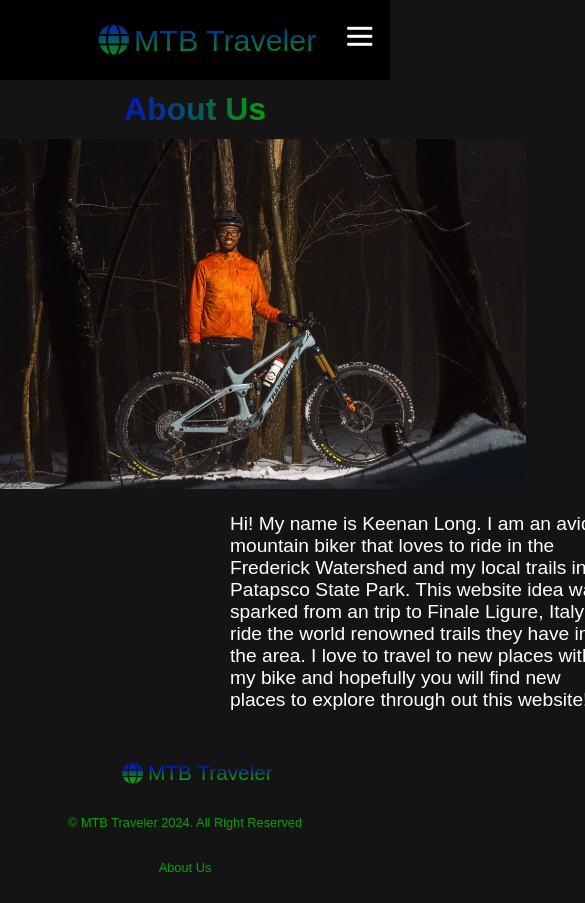
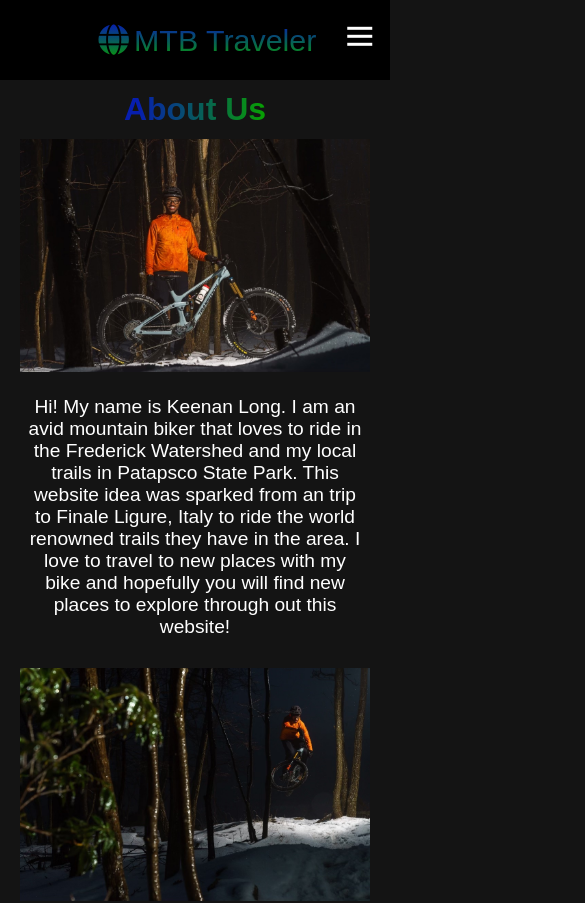
Before and after one commit to keenanlong9/MTB-Traveler, a React (Create React App) app: page /about in a window 390 px wide. Shown: the top 903 px of the page, 585 px wide, since content can reach past the window. Built offline with nearby package versions, Linux system fonts and the light colour scheme; no server answers.

Commit message:
More mobile rendering changes

```diff
--- a/src/components/Footer/Footer.css
+++ b/src/components/Footer/Footer.css
@@ -35,7 +35,7 @@
     }
 }
 
-@media screen and (max-width: 715px) {
+@media screen and (max-width: 800px) {
     .footer_container {
         display: grid;
         justify-content: center;
--- a/src/components/NavBar/NavBar.css
+++ b/src/components/NavBar/NavBar.css
@@ -100,7 +100,6 @@
         opacity: 1;
         transition: all 0.6s ease;
         z-index: 99;
-        /* margin-bottom: 30vh; */
         height: 25vh;
         font-size: 2.0rem;
     }
--- a/src/pages/About/About.css
+++ b/src/pages/About/About.css
@@ -21,18 +21,10 @@
     font-size: 2.4rem;
 }
 
-.about_us_container_photos {
+.about_us_container {
     display: grid;
     grid-template-columns: auto auto;
-    column-gap: 90px;
-}
-
-.about_us_container_info {
-    align-self: left;
-    display: grid;
-    grid-template-columns: auto 350px;
-    column-gap: 200px;
-    margin-left: 150px;
+    text-align: center;
 }
 
 .about_us_photo img {
@@ -83,15 +75,18 @@
         font-size: 1.2rem;
         width: 550px;
     }
-
-    .about_us_container ul {
-        padding: 30px 0px 0px 200px;
-    }
 }
 
 @media screen and (max-width: 1194px) {
     .about_us_container {
         column-gap: 30px;
+    }
+
+    .about_us_container {
+        display: flex;
+        flex-direction: column;
+        align-items: center;
+        gap: 30px;
     }
 }
 
@@ -99,18 +94,14 @@
     .about_us h1 {
         font-size: 2rem;
     }
+}
 
-    .about_us_container {
-        display: flex;
-        flex-direction: column;
-        align-items: center;
+@media screen and (max-width: 450px) {
+    .about_us_photo img {
+        height: 233px;
     }
 
     .about_us_text p {
-        padding: 20px 80px 0px ;
-    }
-
-    .about_us_container ul {
-        padding: 10px 0px;
+        width: 350px
     }
 }
--- a/src/pages/About/About.js
+++ b/src/pages/About/About.js
@@ -11,6 +11,9 @@ export default function About () {
             <NavBar></NavBar>
             <div className="about_us">
                 <h1>About Us</h1>
+                <div className="about_us_container">
+                    <div className='about_us_cell_1'>
+                        {/* Could remove this div */}
                         <div className="about_us_container_photos">
                             <div className="about_us_photo">
                                 <img
@@ -19,14 +22,8 @@ export default function About () {
                                     alt="A headshot of Keenan"
                                 />
                             </div>
-                <div className="about_us_photo">
-                <img
-                    src={ridingPhoto}
-                    name="photo_2"
-                    alt="A riding shot of Keenan"
-                />
                         </div>
-            </div>
+                        {/* Could remove this div */}
                         <div className="about_us_container_info">
                             <div className="about_us_text">
                                 <p>
@@ -38,6 +35,21 @@ export default function About () {
                                     you will find new places to explore through out this website!
                                 </p>
                             </div>
+                        </div>
+                    </div>
+                    <div className='about_us_cell_2'>
+                        {/* Could remove this div */}
+                        <div className="about_us_container_photos">
+                            <div className="about_us_photo">
+                                <img
+                                    src={ridingPhoto}
+                                    name="photo_2"
+                                    alt="A riding shot of Keenan"
+                                />
+                            </div>
+                        </div>
+                        {/* Could remove this div */}
+                        <div className="about_us_container_info">
                             <ul className="about_us_links">
                             <li className="about_us_item">
                                 <a
@@ -72,6 +84,8 @@ export default function About () {
                             </ul>
                         </div>
                     </div>
+                </div>
+            </div>
             <Footer></Footer>
         </div>
     )
--- a/src/pages/Currency/Currency.css
+++ b/src/pages/Currency/Currency.css
@@ -42,7 +42,7 @@
     display: grid;
     grid-template-columns: auto auto auto;
     column-gap: 100px;
-    padding: 30px 0px 60px 0px;
+    /* padding: 30px 0px 60px 0px; */
 }
 
 .input_output_currency input {
@@ -141,8 +141,24 @@
 
 @media screen and (max-width:660px) {
     .input_output_currency {
-        display: grid;
-        grid-template-columns: auto auto auto;
         column-gap: 50px;
     }
 }
+
+@media screen and (max-width: 450px) {
+    .currency_card {
+        height: 182px;
+        width: 350px;
+    }
+
+    .currency_card p {
+        padding-top: 160px;
+    }
+
+    /* Todo: this still needs to be fixed */
+    .input_output_currency {
+        /* display: flex;
+        flex-direction: row;
+        row-gap: 10px; */
+    }
+}
--- a/src/pages/Explore/Explore.css
+++ b/src/pages/Explore/Explore.css
@@ -136,3 +136,21 @@
         width: 300px;
     }
 }
+
+@media screen and (max-width: 950px) {
+    .explore_locations_container {
+        grid-template-columns: auto;
+        justify-content: center;
+        margin-left: -150px;
+    }
+
+    .explore_locations_card p {
+        font-size: 1.7rem;
+    }
+}
+
+@media screen and (max-width: 450px) {
+    .explore_locations_card p {
+        font-size: 1.3rem;
+    }
+}
```
Lines whose indentation alone changed are shown as unchanged.
